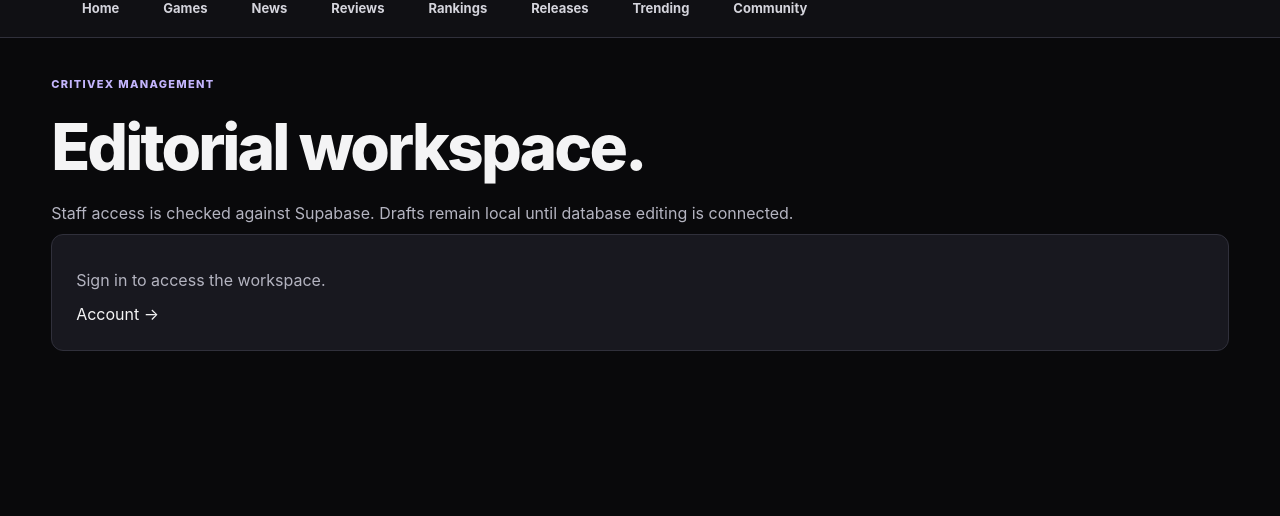
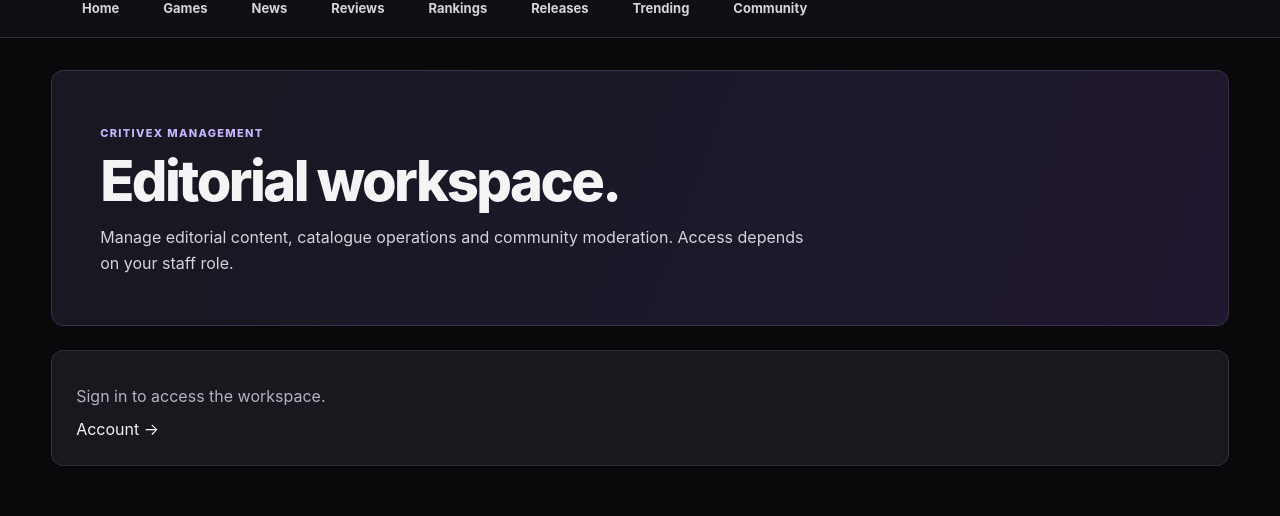
Before and after one commit to CRITIVEX/critivex-web, a Next.js app: page /admin in a window 1280 px wide. Shown: the part 120-636 px from the top of the page. Built offline with nearby package versions, Linux system fonts and the light colour scheme; no server answers.

Commit message:
Redesign staff workspace and editorial navigation

```diff
--- a/app/admin/page.tsx
+++ b/app/admin/page.tsx
@@ -1 +1,3 @@
-import Gate from './gate';export const metadata={title:'Editorial workspace',robots:{index:false,follow:false}};export default function Admin(){return <><span className="eyebrow">CRITIVEX MANAGEMENT</span><h1>Editorial workspace.</h1><p>Staff access is checked against Supabase. Drafts remain local until database editing is connected.</p><Gate/></>}
+import Gate from './gate';
+export const metadata={title:'Editorial workspace',robots:{index:false,follow:false}};
+export default function Admin(){return <div className="cvx-admin"><section className="page-intro"><span className="eyebrow">CRITIVEX MANAGEMENT</span><h1>Editorial workspace.</h1><p>Manage editorial content, catalogue operations and community moderation. Access depends on your staff role.</p></section><Gate/></div>}
```
